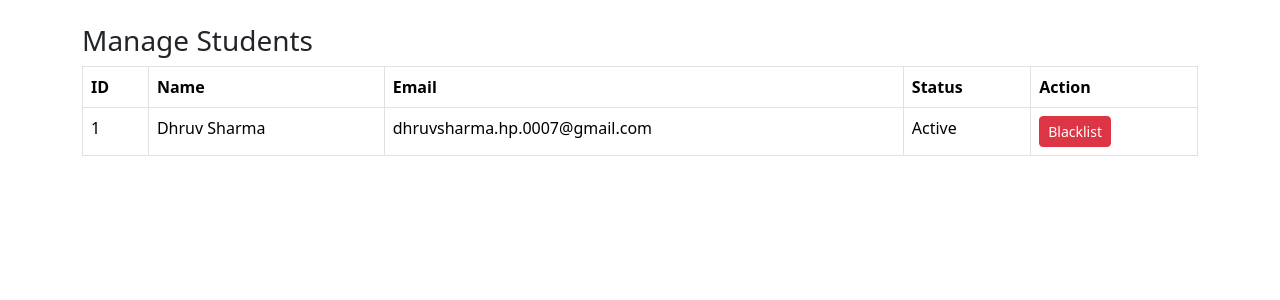
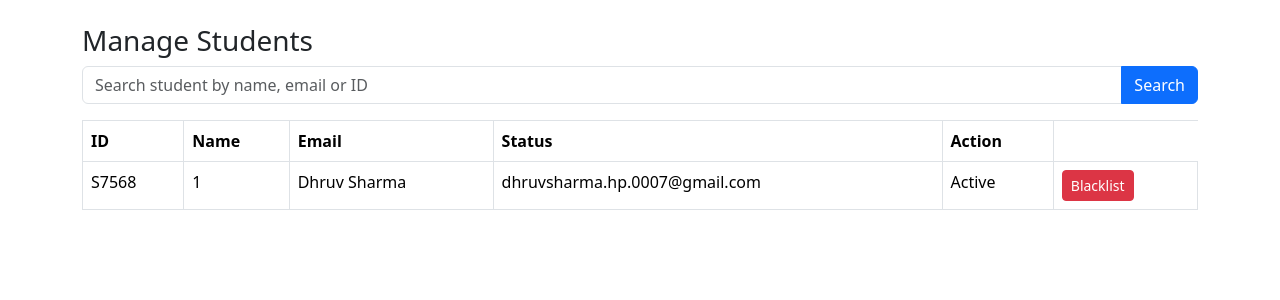
Before and after one commit to dhruvsharmahp0001/MAD___, a Flask app: page /admin/students in a window 1280 px wide. Shown: the part 56-356 px from the top of the page. Run offline with Flask 3, Linux system fonts and the light colour scheme; a user stored in the database is signed in; data comes from the database, SQL or seed files in the repository; both versions use the stored data as it was after the commit.

Commit message:
templates/company_edit_profile.html 	templates/edit_drive.html

```diff
--- a/app.py
+++ b/app.py
@@ -1,8 +1,20 @@
 from flask import Flask, render_template, request, redirect, session
 from models import create_tables, get_connection
 import os
+import random
+import string
 
+def generate_student_uid():
+    digits = ''.join(random.choices(string.digits, k=4))
+    return f"S{digits}"
 
+def generate_company_uid():
+    digits = ''.join(random.choices(string.digits, k=4))
+    return f"C{digits}"
+
+def generate_drive_uid():
+    digits = ''.join(random.choices(string.digits, k=4))
+    return f"D{digits}"
 app = Flask(__name__)
 app.secret_key = "secretkey"
 
@@ -86,11 +98,24 @@ def admin_dashboard():
 
 @app.route("/admin/companies")
 def admin_companies():
-    if session.get("role")!="admin":
+
+    if session.get("role") != "admin":
         return redirect("/")
 
+    search = request.args.get("search")
+
     conn = get_connection()
-    companies = conn.execute("SELECT * FROM company").fetchall()
+
+    if search:
+        companies = conn.execute("""
+        SELECT * FROM company
+        WHERE company_name LIKE ? OR company_uid LIKE ?
+        """, (f"%{search}%", f"%{search}%")).fetchall()
+    else:
+        companies = conn.execute("SELECT * FROM company").fetchall()
+
+    conn.close()
+
     return render_template("admin_companies.html", companies=companies)
 
 
@@ -125,11 +150,24 @@ def admin_drives():
 
 @app.route("/admin/students")
 def admin_students():
+
     if session.get("role") != "admin":
         return redirect("/")
 
+    search = request.args.get("search")
+
     conn = get_connection()
-    students = conn.execute("SELECT * FROM student").fetchall()
+
+    if search:
+        students = conn.execute("""
+        SELECT * FROM student
+        WHERE name LIKE ? OR email LIKE ? OR student_uid LIKE ?
+        """, (f"%{search}%", f"%{search}%", f"%{search}%")).fetchall()
+    else:
+        students = conn.execute("SELECT * FROM student").fetchall()
+
+    conn.close()
+
     return render_template("admin_students.html", students=students)
 
 @app.route("/admin/applications")
@@ -167,12 +205,13 @@ def register_company():
         website = request.form["website"]
 
         conn = get_connection()
-        conn.execute(
-            """INSERT INTO company
-            (company_name,hr_contact,email,password,website)
-            VALUES (?,?,?,?,?)""",
-            (company_name,hr_contact,email,password,website)
-        )
+        company_uid = generate_company_uid()
+
+        conn.execute("""
+    INSERT INTO company
+    (company_uid,company_name,hr_contact,email,password,website)
+VALUES (?,?,?,?,?,?)
+""",(company_uid,company_name,hr_contact,email,password,website))
         conn.commit()
         conn.close()
 
@@ -203,9 +242,13 @@ def create_drive():
         deadline=request.form["deadline"]
 
         conn=get_connection()
-        conn.execute("""INSERT INTO drive(company_id,job_title,job_description,eligibility,deadline)
-                        VALUES(?,?,?,?,?)""",
-                     (company_id,job,desc,elig,deadline))
+        drive_uid = generate_drive_uid()
+
+        conn.execute("""
+INSERT INTO drive
+(drive_uid,company_id,job_title,job_description,eligibility,deadline)
+VALUES (?,?,?,?,?,?)
+    """,(drive_uid,company_id,job,desc,elig,deadline))
         conn.commit()
         return redirect("/company")
 
@@ -224,10 +267,12 @@ def register_student():
         phone = request.form["phone"]
 
         conn = get_connection()
-        conn.execute(
-            "INSERT INTO student (name,email,password,phone) VALUES (?,?,?,?)",
-            (name,email,password,phone)
-        )
+        student_uid = generate_student_uid()
+
+        conn.execute("""
+        INSERT INTO student (student_uid,name,email,password,phone)
+        VALUES (?,?,?,?,?)
+        """,(student_uid,name,email,password,phone))
         conn.commit()
         conn.close()
 
--- a/models.py
+++ b/models.py
@@ -22,6 +22,7 @@ def create_tables():
     cur.execute("""
     CREATE TABLE IF NOT EXISTS student(
         id INTEGER PRIMARY KEY AUTOINCREMENT,
+        student_uid TEXT UNIQUE,
         name TEXT,
         email TEXT UNIQUE,
         password TEXT,
@@ -34,6 +35,7 @@ def create_tables():
     cur.execute("""
     CREATE TABLE IF NOT EXISTS company(
         id INTEGER PRIMARY KEY AUTOINCREMENT,
+        company_uid TEXT UNIQUE,
         company_name TEXT,
         hr_contact TEXT,
         email TEXT UNIQUE,
@@ -47,6 +49,7 @@ def create_tables():
     cur.execute("""
     CREATE TABLE IF NOT EXISTS drive(
         id INTEGER PRIMARY KEY AUTOINCREMENT,
+        drive_uid TEXT UNIQUE,
         company_id INTEGER,
         job_title TEXT,
         job_description TEXT,
--- a/templates/admin_students.html
+++ b/templates/admin_students.html
@@ -2,7 +2,22 @@
 {% block content %}
 
 <h3>Manage Students</h3>
+<form method="GET" action="/admin/students" class="mb-3">
 
+<div class="input-group">
+
+<input type="text"
+name="search"
+class="form-control"
+placeholder="Search student by name, email or ID">
+
+<button class="btn btn-primary">
+Search
+</button>
+
+</div>
+
+</form>
 <table class="table table-bordered">
 
 <tr>
@@ -16,6 +31,7 @@
 {% for s in students %}
 
 <tr>
+<td>{{ s.student_uid }}</td>
 <td>{{ s.id }}</td>
 <td>{{ s.name }}</td>
 <td>{{ s.email }}</td>
--- a/templates/company_dashboard.html
+++ b/templates/company_dashboard.html
@@ -14,9 +14,11 @@
 
     {% for d in drives %}
     <tr>
-        <td>{{ d.id }}</td>
+        <td>{{ d.drive_uid }}</td>
+
         <td>{{ d.job_title }}</td>
         <td>{{ d.status }}</td>
+
     </tr>
     {% endfor %}
 </table>
@@ -33,7 +35,7 @@
 
 <tr>
 
-<td>{{ d.id }}</td>
+<td>{{ d.drive_uid }}</td>
 <td>{{ d.job_title }}</td>
 <td>{{ d.status }}</td>
 
--- a/templates/student_dashboard.html
+++ b/templates/student_dashboard.html
@@ -16,10 +16,12 @@
 
     {% for d in drives %}
     <tr>
-        <td>{{ d.id }}</td>
+        <td>{{ d.drive_uid }}</td>
+
         <td>{{ d.job_title }}</td>
         <td>{{ d.eligibility }}</td>
         <td>{{ d.deadline }}</td>
+
         <td>
             <a href="/apply/{{ d.id }}" class="btn btn-primary btn-sm">Apply</a>
         </td>
```
Also changed, not shown: templates/admin_companies.html (+16 -0 lines), database.db.
